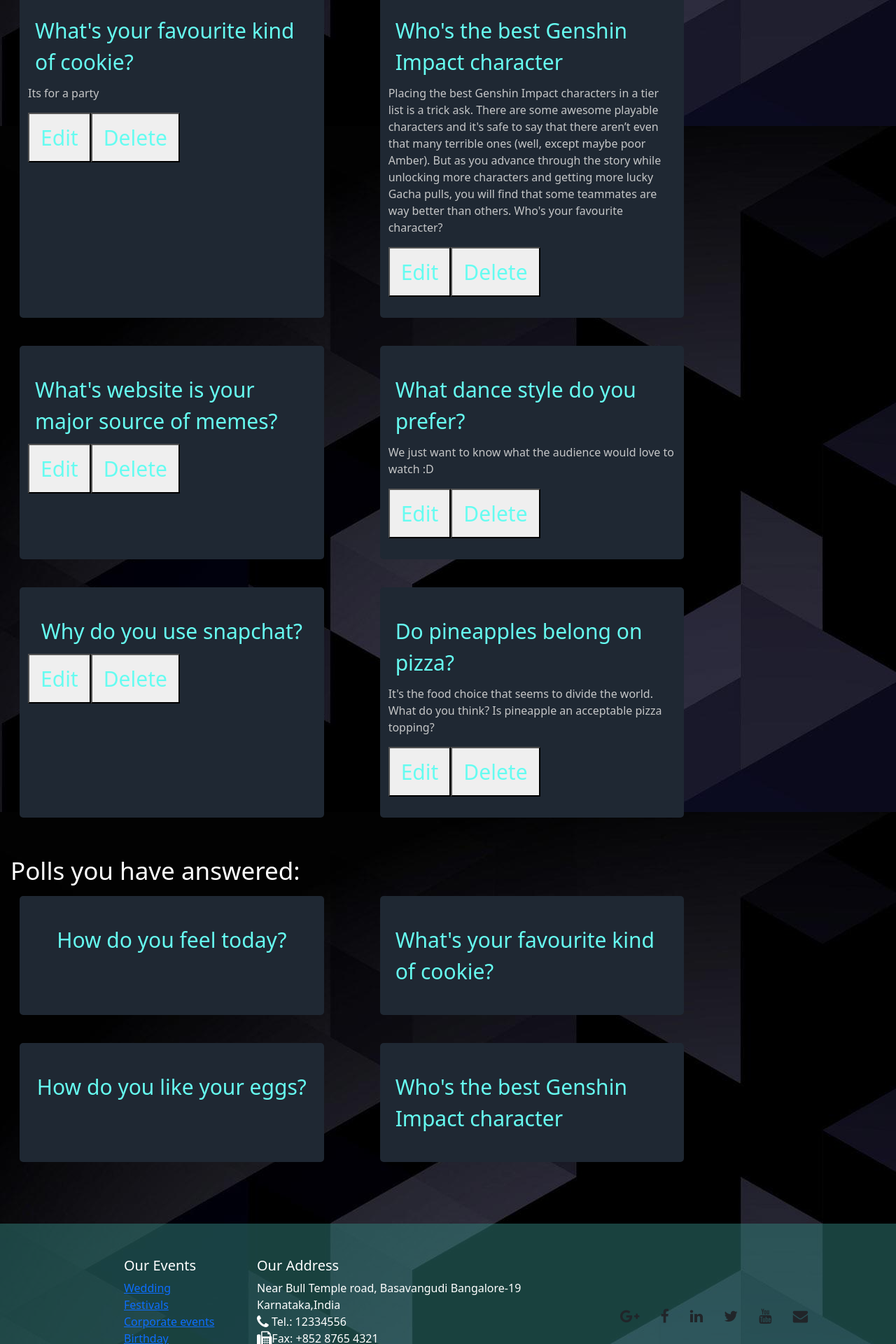
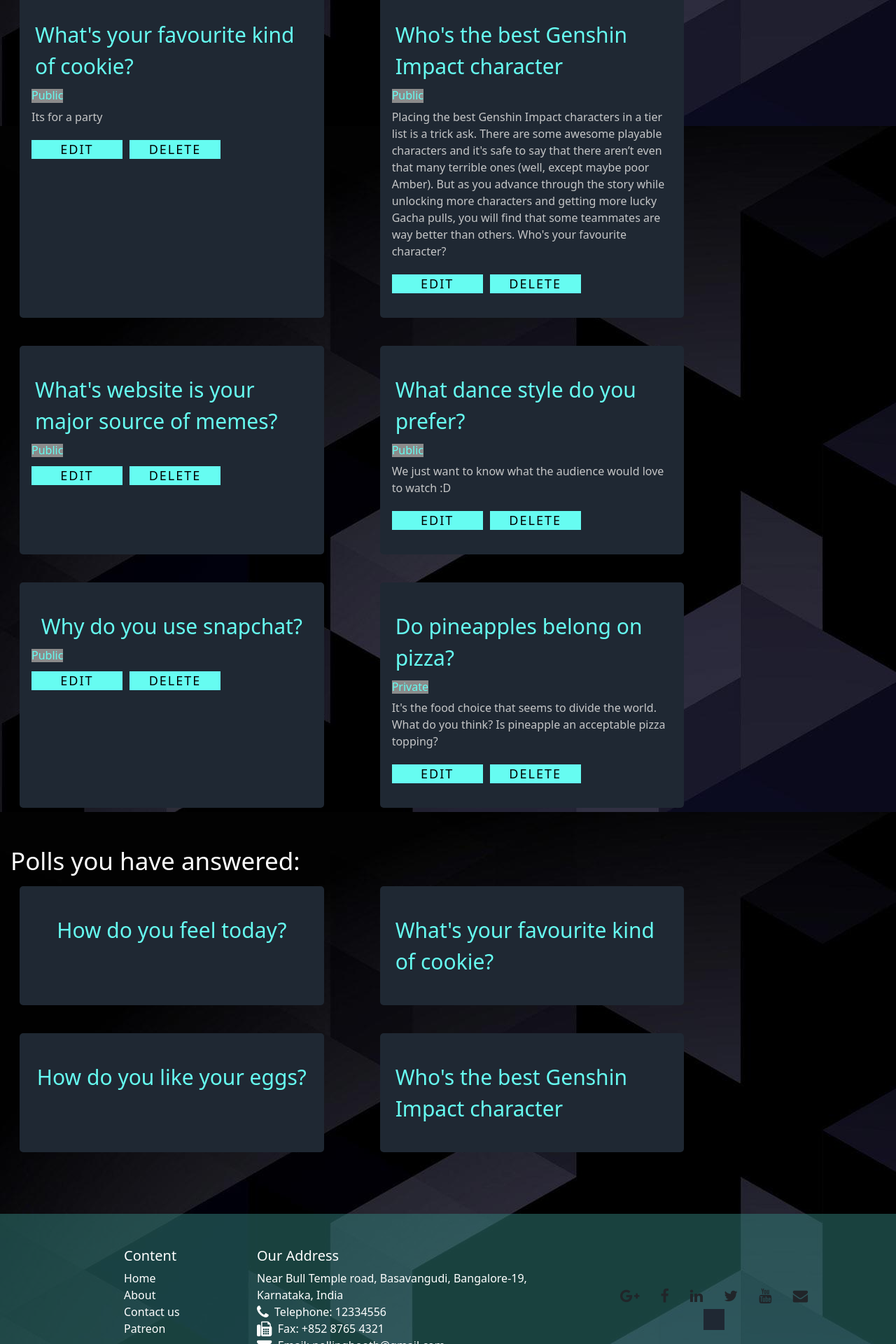
Before and after one commit to Deven-14/Polling-Booth, a PHP site: page /profile.php in a window 1280 px wide. Shown: the part 800-2720 px from the top of the page at 70% size. Run offline with PHP 8.4, Linux system fonts and the light colour scheme; a user stored in the database is signed in; data comes from the database, SQL or seed files in the repository; some libraries are stand-ins or nearby versions.

Commit message:
Final commit

```diff
--- a/footer.php
+++ b/footer.php
@@ -2,25 +2,24 @@
     <div class="container">
         <div class="row mt-5 pt-5">
             <div class="col-4 offset-1 col-sm-2">
-                <h5>Our Events</h5>
+                <h5>Content</h5>
                 <ul class="list-unstyled">
-                    <li><a href="wedding.html">Wedding</a></li>
-                    <li><a href="festivals.html">Festivals</a> </li>
-                    <li><a href="corporate.html">Corporate events</a></li>
-                    <li><a href="birthday.html">Birthday</a></li>
-                    <li><a href="social.html">Social Events</a></li>
+                    <li><a class="footer-link" href="index.php">Home</a></li>
+                    <li><a class="footer-link" href="about.php">About</a> </li>
+                    <li><a class="footer-link" href="#">Contact us</a></li>
+                    <li><a class="footer-link" href="#">Patreon</a></li>
                 </ul>
             </div>
             <div class="col-7 col-sm-5">
                 <h5>Our Address</h5>
                 <address>
                     Near Bull Temple road,
-                    Basavangudi
-                    Bangalore-19
-                    Karnataka,India<br>
-                    <i class="fa fa-phone fa-lg"></i> Tel.: 12334556<br>
-                    <i class="fa fa-fax fa-lg"></i>Fax: +852 8765 4321<br>
-                    <i class="fa fa-envelope fa-lg"></i>Email: <a href="mailto:esperance@events.net">esperance@events.net</a>
+                    Basavangudi,
+                    Bangalore-19,
+                    Karnataka, India<br>
+                    <i class="fa fa-phone fa-lg"></i>&nbsp&nbspTelephone: 12334556<br>
+                    <i class="fa fa-fax fa-lg"></i>&nbsp&nbspFax: +852 8765 4321<br>
+                    <i class="fa fa-envelope fa-lg"></i>&nbsp&nbspEmail: <a class="footer-link" href="mailto:pollingbooth@gmail.com">pollingbooth@gmail.com</a>
                 </address>
             </div>
             <div class="col-12 col-sm-4 align-self-center">
@@ -32,11 +31,14 @@
                     <a class="btn btn-social-icon btn-youtube" href="http://youtube.com/"><i class=" fa fa-youtube  fa-lg"></i></a>
                     <a class="btn btn-social-icon btn-envelope" href="mailto:"><i class=" fa fa-envelope  fa-lg"></i></a>
                 </div>
+                <div class="text-center">
+                    <div id="google_translate_element"></div>
+                </div>
             </div>
         </div>
         <div class="row justify-content-center">
             <div class="col-auto">
-                <p>© Copyright 2020 Polling Booth</p>
+                <p>© Copyright 2021 Polling Booth</p>
             </div>
         </div>
     </div>
--- a/header.php
+++ b/header.php
@@ -14,23 +14,23 @@ session_start();
     <link rel="preconnect" href="https://fonts.gstatic.com">
     <link href="https://fonts.googleapis.com/css2?family=Pacifico&display=swap" rel="stylesheet">
     <link href="https://stackpath.bootstrapcdn.com/font-awesome/4.7.0/css/font-awesome.min.css" rel="stylesheet">
+    <script type="text/javascript" src="script.js"></script>
     <link type="text/css" href="style.css" rel="stylesheet">
-    <script type="text/javascript" src="script.js"></script>
     <link href="https://cdn.jsdelivr.net/npm/bootstrap@5.0.0-beta1/dist/css/bootstrap.min.css" rel="stylesheet" integrity="sha384-giJF6kkoqNQ00vy+HMDP7azOuL0xtbfIcaT9wjKHr8RbDVddVHyTfAAsrekwKmP1" crossorigin="anonymous">
     <script src="https://cdn.jsdelivr.net/npm/bootstrap@5.0.0-beta1/dist/js/bootstrap.bundle.min.js" integrity="sha384-ygbV9kiqUc6oa4msXn9868pTtWMgiQaeYH7/t7LECLbyPA2x65Kgf80OJFdroafW" crossorigin="anonymous"></script>
     <script src="https://cdn.jsdelivr.net/npm/@popperjs/core@2.5.4/dist/umd/popper.min.js" integrity="sha384-q2kxQ16AaE6UbzuKqyBE9/u/KzioAlnx2maXQHiDX9d4/zp8Ok3f+M7DPm+Ib6IU" crossorigin="anonymous"></script>
     <script src="https://cdn.jsdelivr.net/npm/bootstrap@5.0.0-beta1/dist/js/bootstrap.min.js" integrity="sha384-pQQkAEnwaBkjpqZ8RU1fF1AKtTcHJwFl3pblpTlHXybJjHpMYo79HY3hIi4NKxyj" crossorigin="anonymous"></script>
+    <script type="text/javascript" src="//translate.google.com/translate_a/element.js?cb=googleTranslateElementInit"></script>
 </head>
 <body">
     <header>
         <nav>
             <a href="index.php" class="title">Polling Booth</a>
             <div class="nav-bar">
-                <button onclick="menuDropdown()"><i class="fa fa-bars"></i></button>
+                <button onclick="menuDropdown()"><i style="height:5px;" class="fa fa-bars"></i></button>
                 <ul class="nav-menu">
                     <li><a href="index.php" class="nav-links">Home</a></li>
-                    <li><a href="#" class="nav-links">About</a></li>
-                    <li><a href="#" class="nav-links">Contact</a></li>
+                    <li><a href="about.php" class="nav-links">About</a></li>
                     <?php
                     if (isset($_SESSION["userid"])) {
                         echo '<li><a href="profile.php" class="nav-links">Profile</a></li>';
--- a/index.php
+++ b/index.php
@@ -6,15 +6,15 @@ include_once "header.php";
         <div class="col-12 col-lg-5"><img id="poll-clipart" src="images/poll-clipart.png"></div>
         <div class="col-12 col-lg-7 direct-poll">
             <h2 id="sub-title">Polling Booth</h2>
-            <h4 id="description">
+            <h5>
                 Whatever the scenario or setting, Polling Booth's online polling helps you to get the answers you need.
                 Create online polls in seconds and see the results as your audience vote on any web-enabled device.
                 It's that simple.
                 Use it in your flipped classroom, in your lecture or just to amaze your audience.
-            </h4>
+            </h5>
             <?php
             if (isset($_SESSION["userid"])) {
-                echo "<h5>Hello there " . $_SESSION["useruid"] . "!</h5>";
+                echo "<h6>Hello there " . $_SESSION["useruid"] . "!</h5>";
             }
             ?>
             <button class="nice-buttons"><a href="polls.php">Public polls</a></li></button>
--- a/polls.php
+++ b/polls.php
@@ -12,7 +12,7 @@ $polls = fetchPublicPolls($conn);
             foreach ($polls as $poll) {
                 echo "<div class='poll-container col-6 col-sm-4'><a href=vote.php?id=" . $poll["id"] . ">" . $poll["pollsQues"] . "</a>";
                 if ($poll["pollsDesc"]) {
-                    echo "<p>" . $poll["pollsDesc"] . "</p>";
+                    echo "<p class='desc'>" . $poll["pollsDesc"] . "</p>";
                 }
                 echo "</div>";
             }
@@ -36,4 +36,5 @@ if (isset($_GET["error"])) {
 include_once "footer.php";
 ?>
 </body>
+
 </html>
--- a/profile.php
+++ b/profile.php
@@ -14,20 +14,24 @@ $AnsweredPolls = pollsAnswered($conn, $user);
 ?>
 <div class="polls conatiner">
     <div class="row">
-        <h2>Hi user <?php echo $_SESSION["useruid"]; ?>!</h2>
+        <div class="error-block">
+        <h2>Hello user <?php echo $_SESSION["useruid"]; ?>!</h2>
+        </div>
         <h2>Your polls:</h2>
         <?php
         if (!empty($polls)) {
             foreach ($polls as $poll) {
                 echo "<div class='poll-container col-6 col-sm-4'><a href=vote.php?id=" . $poll["id"] . ">" . $poll["pollsQues"] . "</a>";
+                $category = ($poll['pollsPrivate'] === 'Y') ? "Private" : "Public";
+                echo "<h6 class='category'>". $category . "</h6>";
                 if ($poll["pollsDesc"]) {
-                    echo "<p>" . $poll["pollsDesc"] . "</p>";
+                    echo "<p class='desc'>" . $poll["pollsDesc"] . "</p>";
                 }
-                echo "<button><a href='editPoll.php?poll=" . $poll["id"] . "'>Edit</a></button>";
-                echo "<button><a href='includes/deletePoll.inc.php?poll=" . $poll["id"] . "'>Delete</a></button></div>";
+                echo "<button class='submit-btn prof-btn'><a href='editPoll.php?poll=" . $poll["id"] . "'>Edit</a></button>";
+                echo "<button class='submit-btn prof-btn'><a href='includes/deletePoll.inc.php?poll=" . $poll["id"] . "'>Delete</a></button></div>";
             }
         } else {
-            echo "<h3 style='color:grey;'>&nbsp&nbsp--You have no polls!--</h3>";
+            echo "<h4 style='color:grey;'>&nbsp&nbsp--You have no polls!--</h4>";
         }
         ?>
     </div>
@@ -39,12 +43,18 @@ $AnsweredPolls = pollsAnswered($conn, $user);
                 echo "<div class='poll-container col-6 col-sm-4'><a href=vote.php?id=" . $AnsweredPoll["id"] . ">" . $AnsweredPoll["pollsQues"] . "</a></div>";
             }
         } else {
-            echo "<p>Sorry no polls available!</p>";
+            echo "<h4 style='color:grey;'>&nbsp&nbsp--Sorry no polls available!--</h4>";
         }
         ?>
     </div>
 </div>
 <?php
+if (isset($_GET["error"])) {
+    $error = $_GET["error"];
+    if ($error == "deletionSuccess") {
+        echo "<div class='error-block'><p>Poll deleted successfully!</p></div>";
+    }
+}
 include_once "footer.php";
 ?>
 </body>
--- a/style.css
+++ b/style.css
@@ -313,7 +305,12 @@ ul#options li {
     transition: transform .2s ease-in-out, -webkit-transform .2s ease-in-out;
 }
 
-.contact-form .submit-btn {
+.contact-form #question::placeholder,
+.contact-form #description::placeholder {
+    color: #1f2833;
+}
+
+.submit-btn {
     display: inline-block;
     background-color: #66fcf1;
     color: black;
@@ -359,19 +357,35 @@ ul#options li {
     justify-content: center;
 }
 
+.prof-btn a {
+    color: black;
+    font-size: 18px;
+    margin: 0;
+    padding: 0;
+}
+
+.prof-btn {
+    width: 130px;
+    margin: 5px;
+    padding: 0 5px 0 5px;
+}
+
 .poll-container a:hover {
     color: white;
 }
 
 .poll-container:hover {
-    background-color: rgb(31, 40, 51, 0.5);
+    background-color: rgba(77, 80, 85, 0.5);
     box-shadow: 3px 3px;
 }
 
 .poll-center {
+    max-width: 50%;
     position: relative;
-    left: 30%;
+    left: 50%;
+    transform: translateX(-50%);
     margin-top: 50px;
+    color: rgb(255, 255, 255);
 }
 
 .poll-option {
@@ -402,3 +416,34 @@ progress::-webkit-progress-value {
     padding: 10px;
     border-radius: 5px;
 }
+
+.desc {
+    margin-left: 5px;
+    margin-right: 5px;
+}
+
+.category {
+    margin-left: 5px;
+    background-color: #8b8b8b;
+    color: #66fcf1;
+    width: fit-content;
+}
+
+.footer-link {
+    color: rgb(255, 255, 255);
+    text-decoration: none;
+}
+
+.footer-link:hover {
+    color: rgb(255, 255, 255);
+    text-decoration: underline;
+}
+
+#google_translate_element {
+    padding: 15px;
+    background-color: #1f2833;
+    width: fit-content;
+    position: relative;
+    left: 50%;
+    transform: translateX(-50%);
+}
```
Also changed, not shown: other parts of style.css (+23 -30 lines), about.php (added, +27 -0 lines), createPoll.php (+5 -8 lines), editPoll.php (+29 -13 lines), script.js (+16 -29 lines), vote.php (+10 -9 lines), images/createPollImg.PNG (added).
